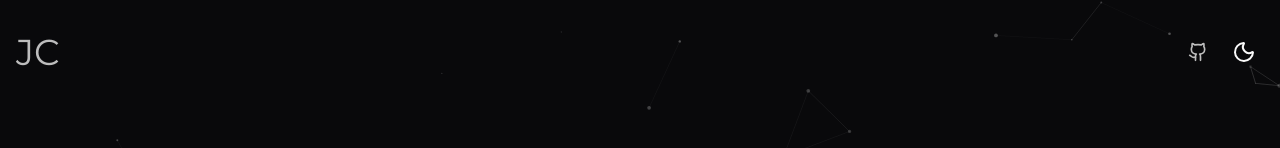
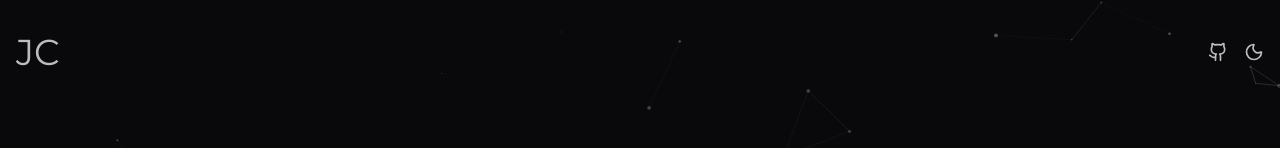
Before and after one commit to joaoc-dev/personal-website, a Next.js app: page / in a window 1280 px wide. Shown: the top 148 px of the page. Built offline with nearby package versions, Linux system fonts and the light colour scheme.

Commit message:
feat: unify styling of theme-toggle with remaining nav-links

```diff
--- a/app/globals.css
+++ b/app/globals.css
@@ -44,9 +44,15 @@
   --radius-xl: calc(var(--radius) + 4px);
 }
 
+@layer base {
+  body {
+    @apply text-foreground font-mono text-sm leading-6;
+  }
+}
+
 @layer components {
   .nav-link {
-    @apply opacity-75 hover:opacity-100 transition-all duration-300 ease-in-out cursor-pointer;
+    @apply opacity-75 hover:opacity-100 transition-opacity duration-300 ease-in-out cursor-pointer;
   }
 
   .nav-link-logo {
@@ -54,11 +60,7 @@
   }
 
   .nav-link-icon {
-    @apply w-5 h-5 hover:scale-110;
-  }
-
-  .icon-button {
-    @apply relative flex items-center justify-center w-10 h-10 rounded-md transition-colors duration-250;
+    @apply w-5 h-5 hover:scale-110 transition-transform duration-300 ease-in-out;
   }
 }
 
--- a/components/theme/theme-toggle.tsx
+++ b/components/theme/theme-toggle.tsx
@@ -3,19 +3,33 @@
 import { Moon, Sun } from 'lucide-react';
 import { useTheme } from 'next-themes';
 import * as React from 'react';
+import { Tooltip, TooltipContent, TooltipTrigger } from '../ui-modified/tooltip';
 
 export function ThemeToggle() {
   const { theme, setTheme } = useTheme();
 
   return (
+    <Tooltip delayDuration={700}>
+      <TooltipTrigger asChild>
         <button
           type="button"
           onClick={() => setTheme(theme === 'dark' ? 'light' : 'dark')}
-      className="icon-button"
+          className="relative flex items-center nav-link nav-link-icon"
         >
-      <Sun className="h-6 w-6 rotate-0 scale-100 transition-all duration-500 dark:-rotate-90 dark:scale-0" />
-      <Moon className="absolute h-6 w-6 rotate-90 scale-0 transition-all duration-500 dark:rotate-0 dark:scale-100" />
+          <Sun className="h-5 w-5 rotate-0 scale-100 transition-all duration-500 dark:-rotate-90 dark:scale-0" />
+          <Moon className="absolute h-5 w-5 rotate-90 scale-0 transition-all duration-500 dark:rotate-0 dark:scale-100" />
           <span className="sr-only">Toggle theme</span>
         </button>
+      </TooltipTrigger>
+      <TooltipContent
+        side="top"
+        sideOffset={20}
+        showArrow={false}
+        className="rounded-xs hidden md:block"
+      >
+        Toggle theme
+      </TooltipContent>
+    </Tooltip>
+
   );
 }
```
Lines whose indentation alone changed are shown as unchanged.
